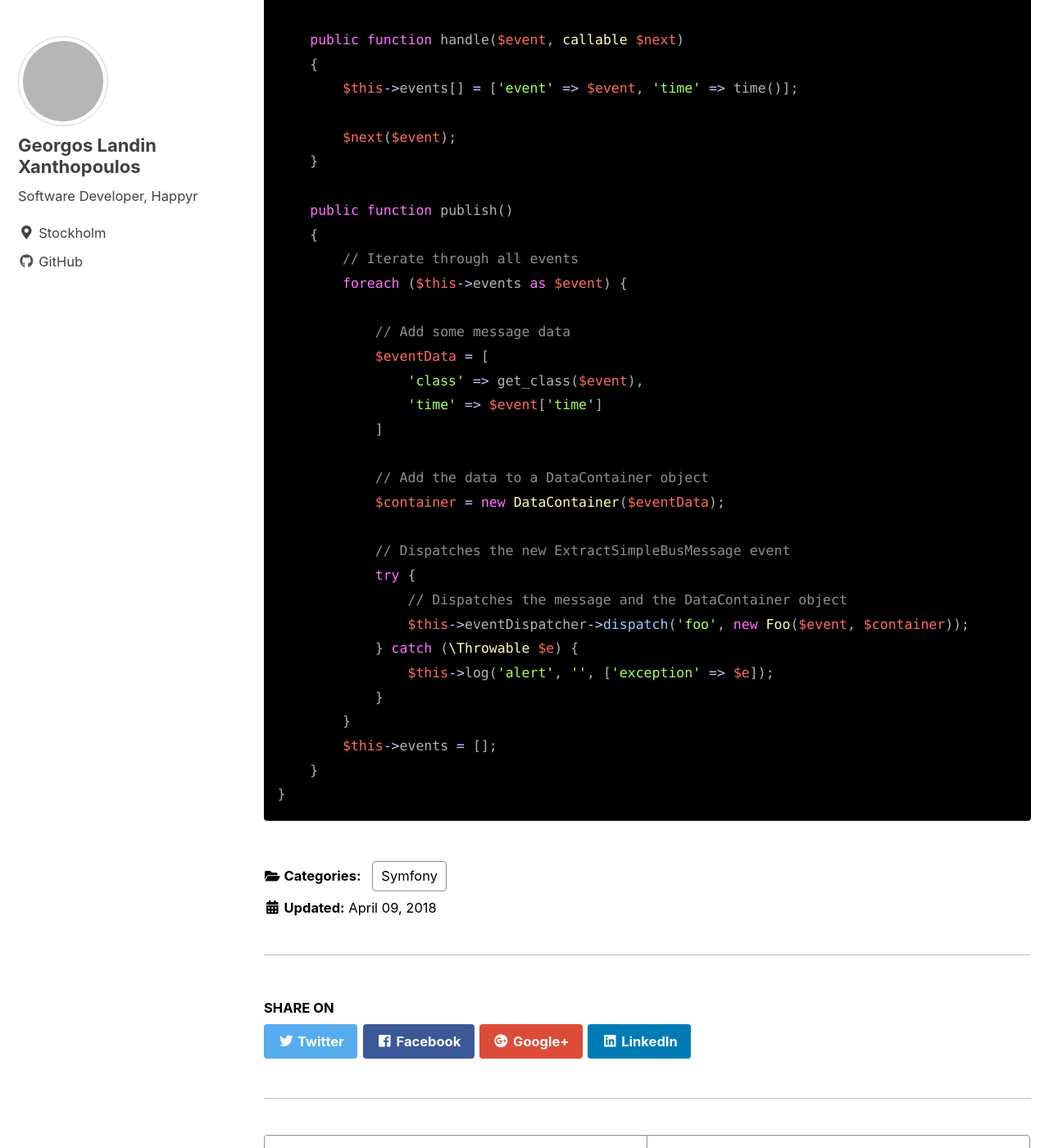
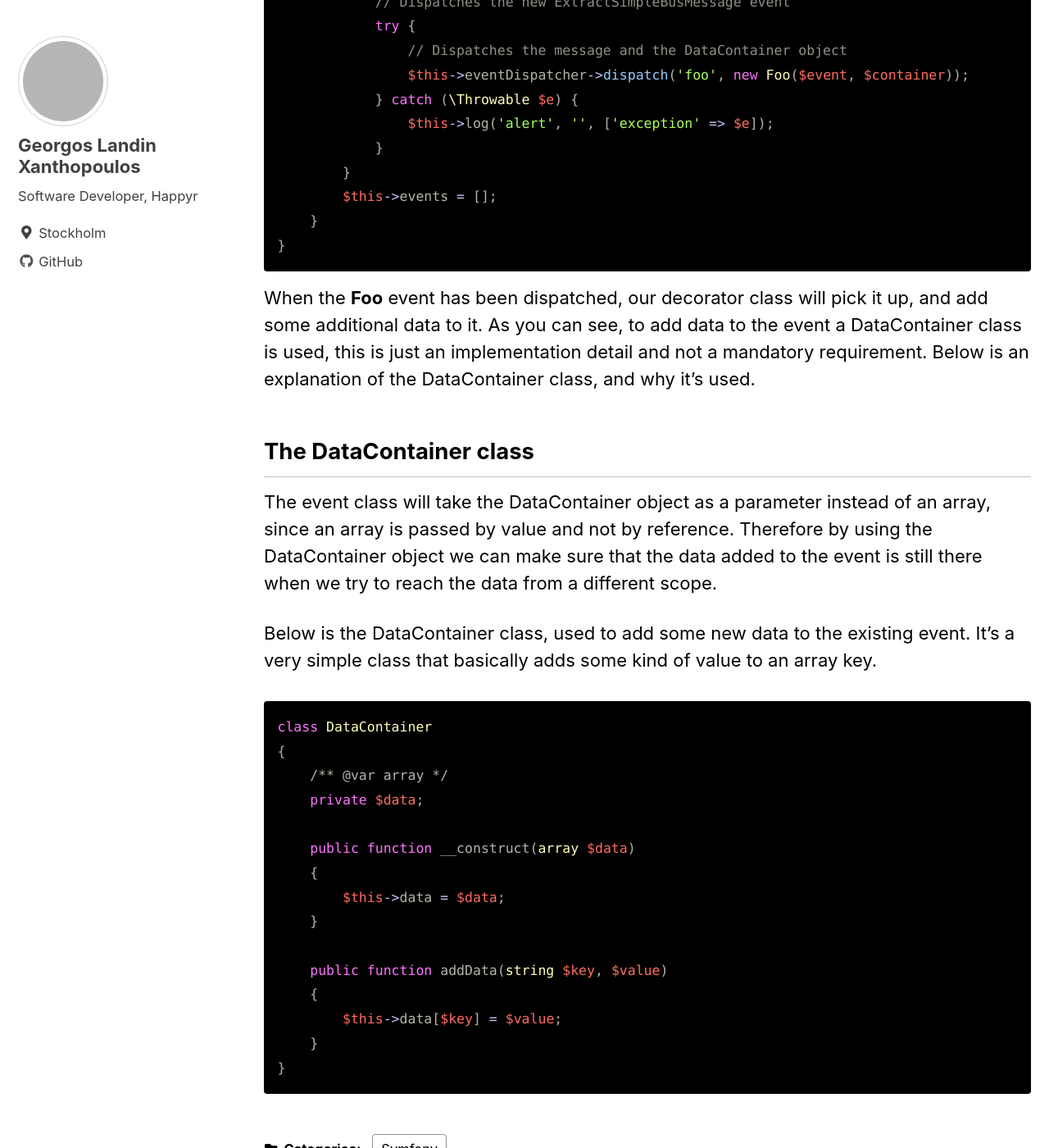
Before and after one commit to Happyr/developer.happyr.com, a Jekyll site: the page built from _posts/2018-04-09-middleware-event.md, in a window 1280 px wide and 1400 px high, scrolled down 4476 px. Shown: the whole window at 82% size. Built offline with Jekyll 4.4.1, drawn with Linux system fonts in a browser that asks for light colours; nearby versions of some CDN libraries; comment, search, counter and statistics services are not loaded; some of the changed text lies outside the part shown; grey boxes are pictures that could not be loaded.

Commit message:
Restructured some paragraphs. Added some more describing parts.

```diff
--- a/_posts/2018-04-09-middleware-event.md
+++ b/_posts/2018-04-09-middleware-event.md
@@ -16,7 +16,7 @@ If you would like to read more about the event bus or the command bus and their
 the [documentation](http://docs.simplebus.io/en/latest/index.html).
 
 Maybe you want to log something specific in your system, or maybe you are building a gamification application that gives
-users experience points based on their actions. Then using SimpleBus might be just right for you.
+users experience points based on their actions, then using SimpleBus might be just right for you.
 
 ## How it works
 The main point is to do some kind event manipulation on those events that have already been dispatched inside your application.
@@ -53,40 +50,19 @@ class Foo extends Event
         return $this->container;
     }
 }
-{% endhighlight %}
-
-### The DataContainer class
-Below is the DataContainer class, used to add some new data to the existing event.
-
-{% highlight php %}
-
-class DataContainer
-{
-    /** @var array */
-    private $data;
-
-    public function __construct(array $data)
-    {
-        $this->data = $data;
-    }
-
-    public function addData(string $key, $value)
-    {
-        $this->data[$key] = $value;
-    }
-}
 
 {% endhighlight %}
 
-## Manipulate the event
-Now you will need something that can manipulate the existing event. Creating an symfony event subscriber that subscribes to the 'foo'
-event is a good start. Now it's up to you to decide what your subscriber should do.
+## Manipulate the event using a decorator
+You will need something that can manipulate the existing event. Creating a symfony event subscriber that subscribes to the <b>Foo</b>
+event is a good start. Now it's up to you to decide what your subscriber should do. In this case, the subscriber will add
+some additional data to the event.
 
+### Example of a decorator class
 In this case imagine that we need a users age and address for later use, but they are both missing in the SimpleBus event data that
 was provided from our application. This means that we somehow want to add these values to the event, before it gets passed
 on to another application. This will be done by the decorator class displayed below.
 
-### Example of a decorator class
 This example refers to when a new user has registered to your application.
 
 {% highlight php %}
@@ -125,6 +101,8 @@ Now we have successfully added age and address to the event data before it gets
 
 ## The middleware
 Down below you can see the entire middleware class.
+For each event that the middleware is aware of, it will dispatch the <b>Foo</b> event, and add some basic data to each event.
+
 {% highlight php %}
 
 class Middleware implements MessageBusMiddleware, EventSubscriberInterface
@@ -177,3 +155,36 @@ class Middleware implements MessageBusMiddleware, EventSubscriberInterface
     }
 }
 {% endhighlight %}
+
+When the <b>Foo</b> event has been dispatched, our decorator class will pick it up, and add some additional data to it.
+As you can see, to add data to the event a DataContainer class is used, this is just an implementation detail and not
+a mandatory requirement.
+Below is an explanation of the DataContainer class, and why it's used.
+
+## The DataContainer class
+The event class will take the DataContainer object as a parameter instead of an array,
+since an array is passed by value and not by reference. Therefore by using the DataContainer object we can
+make sure that the data added to the event is still there when we try to reach the data from a different scope.
+
+Below is the DataContainer class, used to add some new data to the existing event.
+It's a very simple class that basically adds some kind of value to an array key.
+
+{% highlight php %}
+
+class DataContainer
+{
+    /** @var array */
+    private $data;
+
+    public function __construct(array $data)
+    {
+        $this->data = $data;
+    }
+
+    public function addData(string $key, $value)
+    {
+        $this->data[$key] = $value;
+    }
+}
+
+{% endhighlight %}
```
Also changed, not shown: other parts of _posts/2018-04-09-middleware-event.md (+0 -3 lines).
